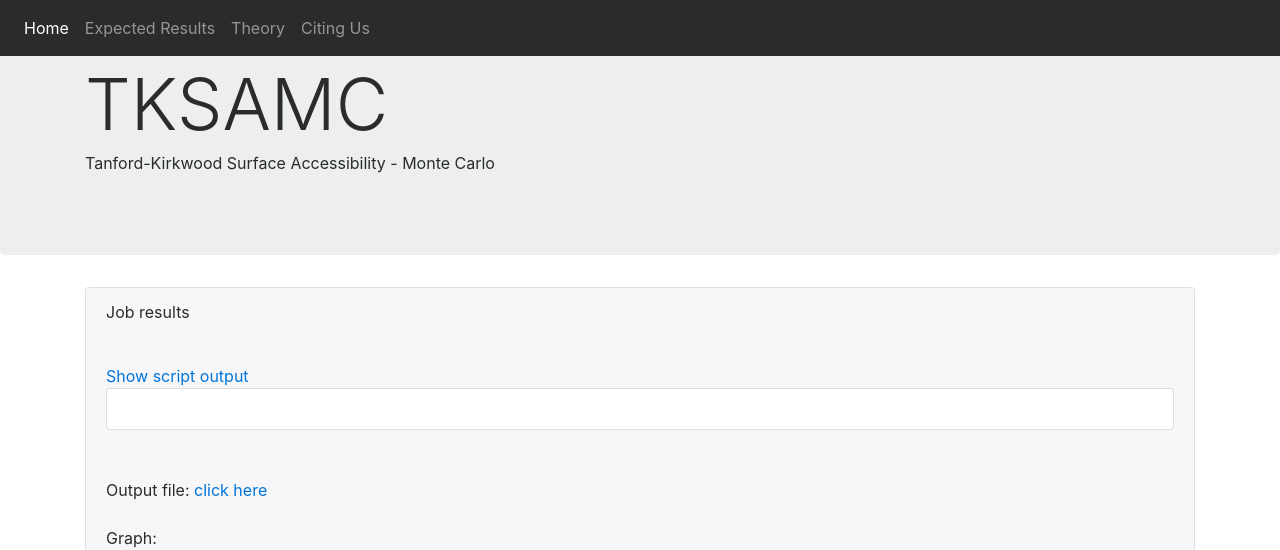
After one commit to brunorf/tksamc_web, a Flask app: template templates/check_job.html in a window 1280 px wide, after a click on "Show script output". The commit adds this page. Shown: the top 550 px of the page. Run offline with Flask 2, Linux system fonts and the light colour scheme; the template is opened without the code that fills it, so the values that code supplies are empty; parts of the project's set-up code (start-up, migrations or seed data) failed here and were passed over; some libraries are stand-ins or nearby versions.

Commit message:
Criação da página para verificar o estado e o resultado do job

```diff
--- a/index.py
+++ b/index.py
@@ -1,6 +1,6 @@
 #!/usr/bin/python3
 
-from flask import Flask, render_template, Response, jsonify, request, send_from_directory, redirect, url_for
+from flask import Flask, render_template, Response, jsonify, request, send_from_directory, redirect, url_for, abort
 from werkzeug.utils import secure_filename
 import os
 import hashlib
@@ -46,9 +46,13 @@ def send_email(to, job_id):
     except:
         print("Error")
 
-@app.route('/jobs/<path:job_dir>/<path:filename>')
-def custom_static(job_dir,filename):
-    return send_from_directory('jobs/' + job_dir, filename)
+@app.route('/jobs/<job_id>/<filename>')
+def get_job_files(job_id,filename):
+    # check if requested file is not part of the system
+    if filename not in ['aux', 'pulo_do_gato.py', 'radii.txt', 'README', 'src', 'surfrace5_0_linux_64bit']:
+        return send_from_directory('jobs/' + job_id, filename)
+    else:
+        return abort(404)
 
 @app.route('/')
 def index():
@@ -58,12 +62,6 @@ def index():
 def submit():
     import hashlib
     import random
-    # check if the post request has the file part
-    # if 'input_file' not in request.files:
-        # return redirect(request.url)
-
-    # job_dir = 'jobs/{}'.format(datetime.today().strftime('%Y-%m-%d_%H:%M:%S:%f'))
-
 
     file = request.files.get('input_file')
     filename = secure_filename(file.filename)
@@ -71,7 +69,7 @@ def submit():
     ph = request.form.get('pH')
 
 
-    job_id = hashlib.sha512(bytearray(str(datetime.today()) + filename + temperature + ph + str(random.random()),'ascii')).hexdigest()
+    job_id = hashlib.sha1(bytearray(str(datetime.today()) + filename + temperature + ph + str(random.random()),'ascii')).hexdigest()
     job_dir = os.path.join('jobs', job_id )
     os.makedirs(job_dir)
     [ os.symlink(os.path.join('../../pulo_do_gato_bin', f), os.path.join(job_dir,f)) for f in os.listdir('pulo_do_gato_bin') ]
@@ -90,11 +88,19 @@ def submit():
 @app.route('/check_job/<job_id>')
 def check_job(job_id):
     job_dir = os.path.join('jobs', job_id )
+    finished = False
+
     if os.path.isfile( os.path.join(job_dir, 'finished') ):
-        return 'terminou'
-    else:
-        return 'ainda não'
+        finished = True
+    stdout = ''
+    with open(os.path.join(job_dir,'output.txt') ) as stdout_file:
+        stdout='<br/>'.join(stdout_file.read().split('\n')),
 
+
+    return render_template('check_job.html', finished=finished, job_id=job_id,
+                    output_file=os.path.basename(glob.glob(os.path.join(job_dir, 'Output*.dat'))[0]),
+                    image=os.path.basename(glob.glob(os.path.join(job_dir,'*.jpg') )[0]),
+                    stdout=stdout)
 
 if __name__ == '__main__':
       app.run(host='0.0.0.0')
--- a/templates/base.html
+++ b/templates/base.html
@@ -10,6 +10,10 @@
     <!-- Bootstrap core CSS -->
     <link href="{{ url_for('static', filename='bootstrap-4.0.0-alpha.6/css/bootstrap.min.css') }}" rel="stylesheet">
     <style type="text/css">
+    .graph {
+      width:100%;
+      max-width: 1000px;
+    }
     .modal-dialog{
       position: relative;
       display: table; //This is important
@@ -19,6 +23,8 @@
       min-width: 300px;
     }
     </style>
+    {% block html_header %}
+    {% endblock %}
 </head>
 
 <body>
--- /dev/null
+++ b/templates/check_job.html
@@ -0,0 +1,36 @@
+{% extends "base.html" %}
+{% block html_header %}
+{% if not finished %}
+  <meta http-equiv="refresh" content="10">
+{% endif %}
+{% endblock %}
+{% block content %}
+<div class="row">
+    <div class="col-md-12">
+        <div class="card">
+            <div class="card-header">
+                Job results
+
+            <div class="card-block">
+            </div>
+            <a data-toggle='collapse' href='#collapseExample' aria-expanded='false' aria-controls='collapseExample'>
+              Show script output
+            </a>
+            <div class='collapse' id='collapseExample'>
+              <div class='card card-block'>
+              {{ stdout|safe }}
+              </div>
+            </div>
+
+              <br/><br/>
+              Output file: <a href="{{ url_for('get_job_files', job_id=job_id, filename=output_file) }}" target="_blank">click here</a>
+              <br/><br/>
+              Graph:<br/>
+              <img class="graph" src="{{ url_for('get_job_files', job_id=job_id, filename=image) }}">
+
+
+            </div>
+        </div>
+    </div>
+</div>
+{% endblock %}
```
